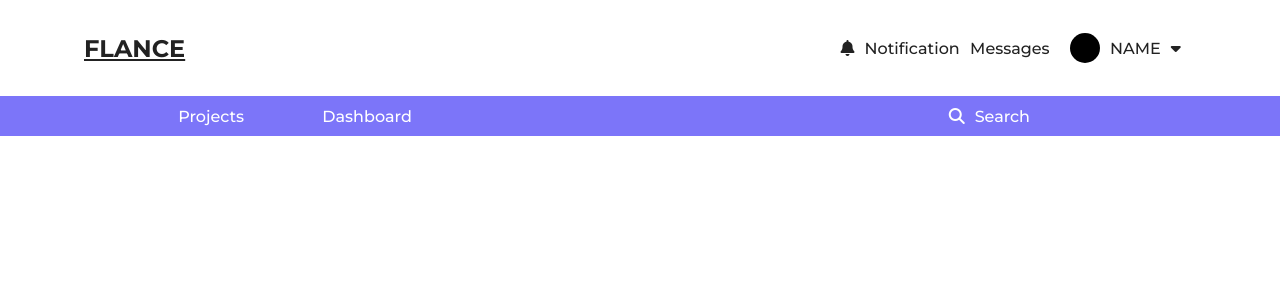
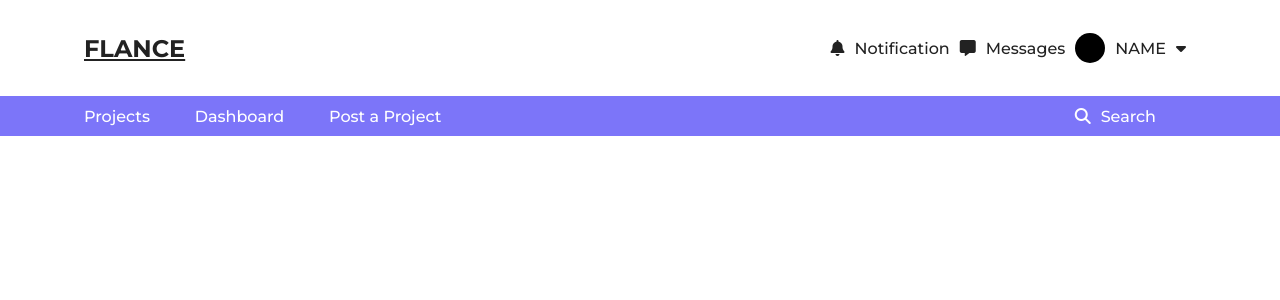
Before and after one commit to No-det/Flance, a React (Create React App) app: page /test in a window 1280 px wide. Shown: the top 300 px of the page. Built offline with nearby package versions, Linux system fonts and the light colour scheme.

Commit message:
Bug Fixes 1/n

```diff
--- a/src/Components/FreelancerHeader/index.css
+++ b/src/Components/FreelancerHeader/index.css
@@ -62,8 +62,7 @@ nav ul li i {
   min-height: 5vh;
   display: flex;
   align-items: center;
-  justify-content: space-between;
-  padding: 10px 100px;
+  justify-content: space-around;
   background-color: #7c75f9;
 }
 .bottomNav li {
@@ -72,23 +71,31 @@ nav ul li i {
 }
 .navLeft {
   display: flex;
-  flex: 1 1;
+  flex: 1 2;
   height: 100%;
   align-items: center;
+  padding-left: calc(5% + 20px);
 }
 .navLeft ul {
   height: 100%;
   width: 100%;
   display: flex;
   align-items: center;
-  justify-content: space-evenly;
+  justify-content: space-between;
 }
 .navRight {
   display: flex;
-  flex: 1 1;
+  flex: 2 1;
   justify-content: flex-end;
-  padding: 0 150px;
+  padding-right: calc(5% + 20px);
+  margin-right: 40px;
 }
 .navRight ul li i {
   padding: 0 10px;
 }
+
+@media (max-width: 1200px) {
+}
+
+@media (max-width: 500px) {
+}
--- a/src/Components/FreelancerHeader/index.jsx
+++ b/src/Components/FreelancerHeader/index.jsx
@@ -19,7 +19,10 @@ const FreelancerHeader = () => {
               <i class="fas fa-bell"></i>
               Notification
             </li>
-            <li>Messages</li>
+            <li>
+              <i class="fas fa-comment-alt"></i>
+              Messages
+            </li>
             <li id="Profiledropdown">
               <div className="displayPicture"></div>
               NAME
@@ -33,6 +36,7 @@ const FreelancerHeader = () => {
           <ul>
             <li>Projects</li>
             <li>Dashboard</li>
+            <li>Post a Project</li>
           </ul>
         </div>
         <div className="navRight">
```
